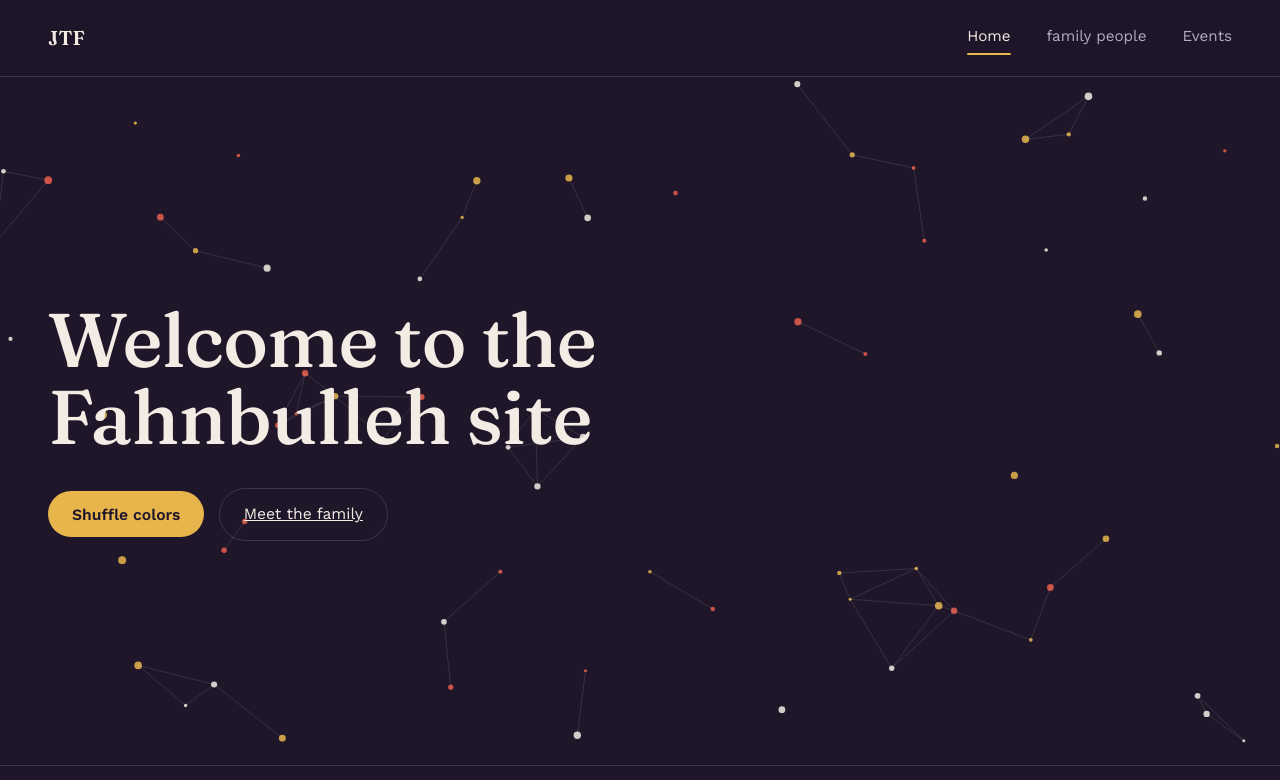
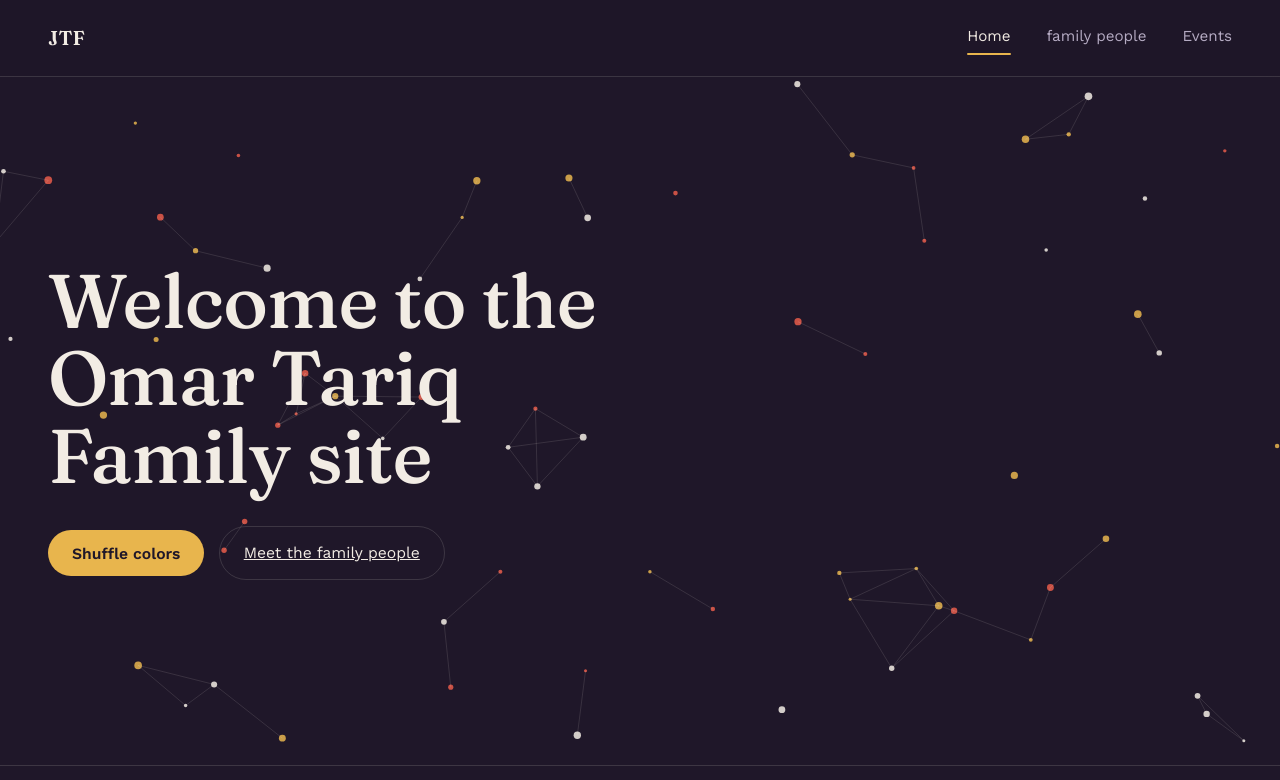
Before and after one commit to thepoltergeist1/jtf, a website: page index.html in a window 1280 px wide. Drawn offline with nearby package versions, Linux system fonts and the light colour scheme.

Commit message:
Initial Commit

```diff
--- a/index.html
+++ b/index.html
@@ -24,11 +24,11 @@
   <canvas id="fun-canvas"></canvas>
   <div class="hero-content">
     <p class="hero-eyebrow"></p>
-    <h1>Welcome to the Fahnbulleh site<br></h1>
+    <h1>Welcome to the Omar Tariq Family site<br></h1>
     <p> </p>
     <div class="hero-actions">
       <button class="btn btn-primary" id="shuffle-btn">Shuffle colors</button>
-      <a class="btn btn-ghost" href="main.html">Meet the family</a>
+      <a class="btn btn-ghost" href="main.html">Meet the family people</a>
     </div>
     <p class="hero-hint"></p>
   </div>
```
Also changed, not shown: main.html (+2 -2 lines).
